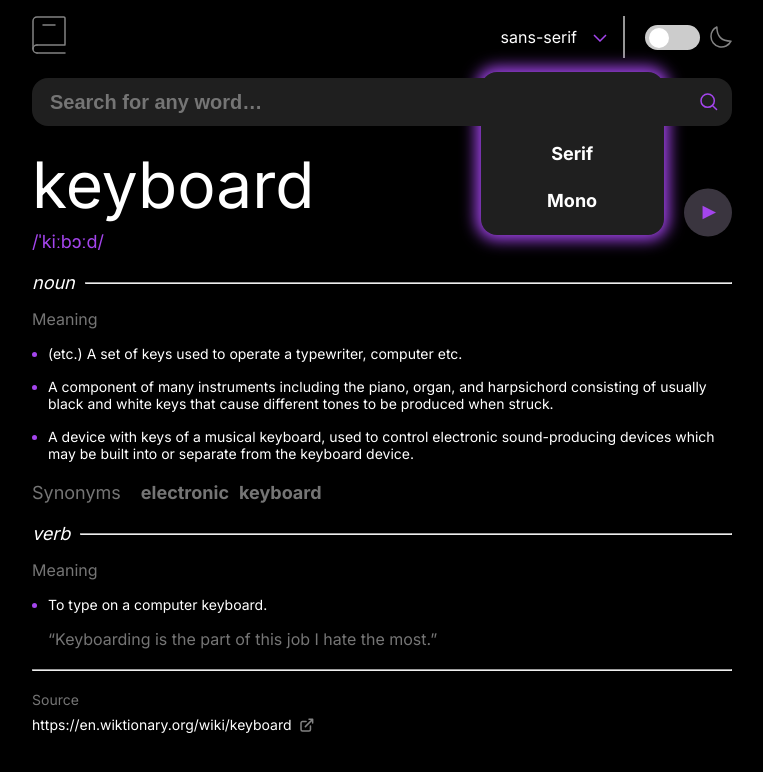
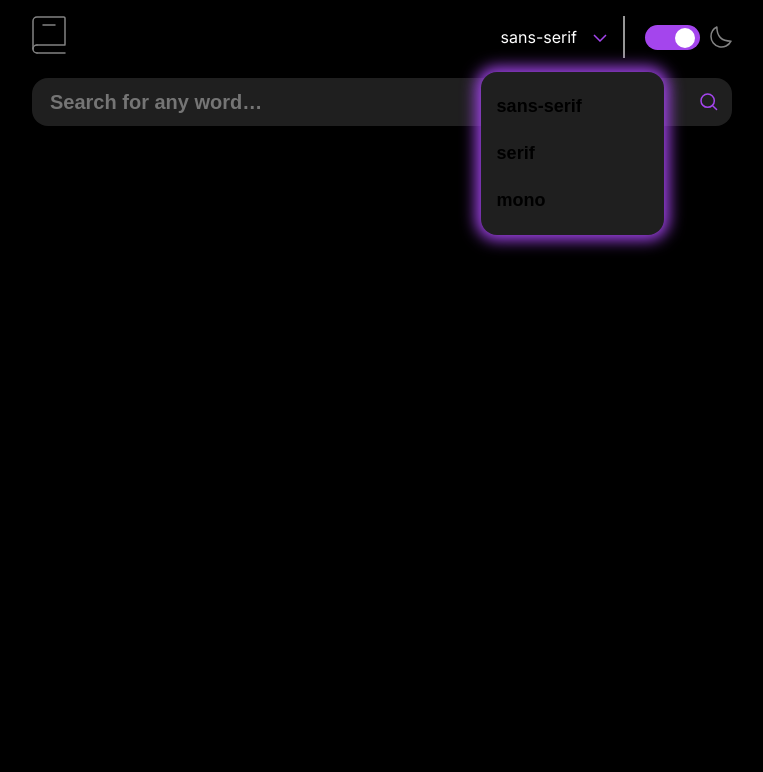
Before and after one commit to Jhay-Great/dictionary, an Angular app: page / in a window 1280 px wide. Both pictures are taken after a click on the button 858 px from the left and 37 px from the top of the page. Shown: the top 772 px of the page, without its empty margins (258-1021 px from the left). Built offline with nearby package versions, Linux system fonts and the light colour scheme; no server answers.

Commit message:
feat: feature data, error messages, and empty error message

```diff
--- a/src/app/app.component.html
+++ b/src/app/app.component.html
@@ -17,17 +17,17 @@
      </section>
 
      @if (dropDownIsActive) {
-       <div class="menu_popup">
-        <p>sans-serif</p>
-        <p>serif</p>
-        <p>mono</p>
+       <div class="menu_popup" (click)="changeFontType($event)">
+        <button>sans-serif</button>
+        <button>serif</button>
+        <button>mono</button>
        </div>
      }
 
      <!-- theme toggle switch -->
-      <div>
+      <div class="toggle">
         <label class="theme-toggle-switch">
-          <input type="checkbox">
+          <input type="checkbox" checked (change)="toggleDarkMode(!isDark)">
           <span class="slider round"></span>
         </label>
         <svg xmlns="http://www.w3.org/2000/svg" width="22" height="22" viewBox="0 0 22 22"><path fill="none" stroke="#838383" stroke-linecap="round" stroke-linejoin="round" stroke-width="1.5" d="M1 10.449a10.544 10.544 0 0 0 19.993 4.686C11.544 15.135 6.858 10.448 6.858 1A10.545 10.545 0 0 0 1 10.449Z"/></svg>
@@ -42,8 +42,12 @@
   <input type="text" name="search" placeholder="Search for any word…" value="" (keypress)="searchWord($event)" #inputValue>
   <img src="../assets/images/icon-search.svg" alt="magnifier svg icon for search input">
 </section>
+@if (emptyField) {
+  <p class="cant_be_empty">Whoops can't be empty...</p>
+}
 
 <!-- main dictionary content -->
+@if (word) {
   <!-- searched work / displayed word -->
   <section class="searched-word">
     <div class="word_phonics">
@@ -123,4 +127,10 @@
     </div>
   </footer>
 
+}
+
+@if (notFound) {
+  <app-error-message [error]="error" />
+}
+
 <router-outlet />
--- a/src/app/app.component.scss
+++ b/src/app/app.component.scss
@@ -35,7 +35,7 @@
             border-right: 2px solid #979797;
         }
 
-        div {
+        .toggle {
             display: flex;
             gap: 10px;
             align-items: center;
@@ -61,8 +61,9 @@
     right: 115px;
     top: 8%;
     right: 28%;
+    z-index: 2;
 
-    p {
+    button {
         font-weight: bold;
         font-size: $font-size-body-medium;
         padding: .5rem 0;
@@ -177,6 +178,11 @@
         position: absolute;
         right: 2%;
     }
+
+}
+.cant_be_empty {
+    color: $bg-red;
+    font-size: $font-size-heading-small;
 }
 
 .searched-word {
--- a/src/app/app.component.ts
+++ b/src/app/app.component.ts
@@ -1,32 +1,42 @@
 import { Component, OnInit } from '@angular/core';
 import { RouterOutlet } from '@angular/router';
+
+// local imports
+import { ErrorMessageComponent } from './error-message/error-message.component';
 import { DictionaryService } from './dictionary.service';
+import { ApplicationService } from './application.service';
 
 // importing interface
-import { response } from './interfaces/data';
+import { response, error } from './interfaces/data';
 
 @Component({
   selector: 'app-root',
   standalone: true,
-  imports: [RouterOutlet],
+  imports: [RouterOutlet, ErrorMessageComponent],
   templateUrl: './app.component.html',
   styleUrl: './app.component.scss'
 })
 export class AppComponent implements OnInit {
   word!:response;
+  searchQuery:string = '';
   dropDownIsActive:boolean = false;
-  searchQuery:string = '';
+  isDark:boolean = true;
+  notFound:boolean = false;
+  emptyField: boolean = false;
+  error!:error;
 
   constructor (
     private dictionaryService: DictionaryService,
+    private applicationService: ApplicationService,
   ) {}
 
   ngOnInit(): void {
-    this.dictionaryService.readFromApi('hello').subscribe(response=>{
-      // console.log(response);
-      // this.word = response;
+    // this.dictionaryService.readFromApi('hello').subscribe(response=>{
+    //   // console.log(response);
+    //   // this.word = response;
 
-    });
+    // });
+    this.applicationService.setTheme('dark');
   }
 
   searchWord (event: KeyboardEvent) :void {
@@ -34,6 +44,12 @@ export class AppComponent implements OnInit {
 
     const input = event.target as HTMLInputElement;
     const value = input.value;
+
+    if (value === '') {
+      console.log(value, 'empty field');
+      this.emptyField = true;
+      return;
+    }
 
     this.searchDictionary(value);
 
@@ -46,11 +62,53 @@ export class AppComponent implements OnInit {
       this.word = result[0];
       console.log(this.word);
       return;
+    }, error => {
+      console.log(error.error)
+      console.log('not found');
+      this.notFound = true;
+      this.error = error.error;
+      return;
     })
 
+  }
+
+  changeFontType (event: MouseEvent) :void {
+    const target = event.target as HTMLButtonElement;
+    const text = target.innerText;
+
+    if (text === 'sans-serif') {
+      document.body.style.setProperty('font-family', '"Inter", sans-serif');
+      console.log('in inter')
+      return;
+    }
+    if (text === 'serif') {
+      document.body.style.setProperty('font-family', '"Lora", serif');
+      console.log('in lora')
+      return;
+    }
+    if (text === 'mono') {
+      document.body.style.setProperty('font-family', '"Inconsolata", monospace');
+      console.log('in mono')
+      return;
+    }
+    return;
+
+    console.log('clicked...')
+    // console.log('clicked occurred...')
+    // document.documentElement.style.setProperty('--app-font-family', font);
   }
 
   openMenu () {
     return this.dropDownIsActive = !this.dropDownIsActive;
   }
+
+  toggleDarkMode (isDark:boolean) {
+
+    this.isDark = isDark
+    const mode = isDark ? 'dark' : 'light'
+    this.applicationService.setTheme(mode);
+
+
+  }
+
 }
--- /dev/null
+++ b/src/app/application.service.ts
@@ -0,0 +1,19 @@
+import { Injectable } from '@angular/core';
+
+@Injectable({
+  providedIn: 'root'
+})
+export class ApplicationService {
+
+  constructor() { }
+
+  setTheme (theme: 'light' | 'dark') {
+    document.documentElement.setAttribute('data-theme', theme);
+  }
+
+  // setTheme(theme: 'light' | 'dark'): void {
+  //   document.documentElement.setAttribute('data-theme', theme);
+  //   localStorage.setItem(this.themeKey, theme);
+  // }
+
+}
--- a/src/app/error-message/error-message.component.html
+++ b/src/app/error-message/error-message.component.html
@@ -1 +1,13 @@
-<p>error-message works!</p>
+<section>
+    <p>
+        😕
+    </p>
+    <div>
+        <p>
+            {{error.title}}
+        </p>
+        <p>
+            {{error.message}}{{error.resolution}}
+        </p>
+    </div>
+</section>
--- a/src/app/error-message/error-message.component.scss
+++ b/src/app/error-message/error-message.component.scss
@@ -0,0 +1,23 @@
+@import '../../styles.scss';
+
+section {
+    width: 100%;
+    text-align: center;
+
+    p {
+        font-size: $font-size-heading-large;
+    }
+
+    div {
+        p:first-child {
+            font-size: $font-size-heading-small;
+            font-weight: bold;
+            margin-top: 2rem;
+        }
+
+        p:last-child {
+            font-size: $font-size-body-medium;
+            margin-top: 2rem;
+        }
+    }
+}
--- a/src/app/error-message/error-message.component.ts
+++ b/src/app/error-message/error-message.component.ts
@@ -1,4 +1,5 @@
-import { Component } from '@angular/core';
+import { Component, Input } from '@angular/core';
+import { error } from '../interfaces/data';
 
 @Component({
   selector: 'app-error-message',
@@ -9,4 +10,6 @@ import { Component } from '@angular/core';
 })
 export class ErrorMessageComponent {
 
+  @Input () error!: error;
+
 }
--- a/src/app/interfaces/data.ts
+++ b/src/app/interfaces/data.ts
@@ -21,3 +21,9 @@ export interface response {
     sourceUrls: string[],
     word: string,
 }
+
+export interface error {
+    message: string,
+    resolution: string,
+    title: string,
+}
--- a/src/styles.scss
+++ b/src/styles.scss
@@ -31,6 +31,7 @@
 $font-sans-serif: "Inter", sans-serif;
 $font-lora: "Lora", serif;
 $font-inconsolata: "Inconsolata", monospace;
+$default-font: $font-sans-serif;
 
 // font sizes
 $font-size-heading-large: 64px;
@@ -47,15 +48,33 @@
 $font-color-gray: $bg-gray;
 
 
+
+
+// dark mode
+
+$background: $bg-black;
+$font-white: $font-color-white;
+$toggle-active: $bg-purple;
+
+// light mode
+[data-theme='light'] {
+    $background: $bg-white;
+    $font-white: $bg-black;
+    $toggle-active: $bg-gray;
+}
+
 body {
     width: 100%;
     height: 100%;
 
     padding: 1rem 0;
-    color: $font-color-white;
-    background: $bg-black;
+    // color: $font-color-white;
+    color: $font-white;
+    // background: $bg-black;
+    background: $background;
 
-    font-family: $font-sans-serif;
+    // font-family: $font-sans-serif;
+    font-family: $default-font;
 
     display: flex;
     justify-content: center;
```
Also changed, not shown: 1 other file (tests, documents, lock files or other folders). Lines whose indentation alone changed are shown as unchanged.
